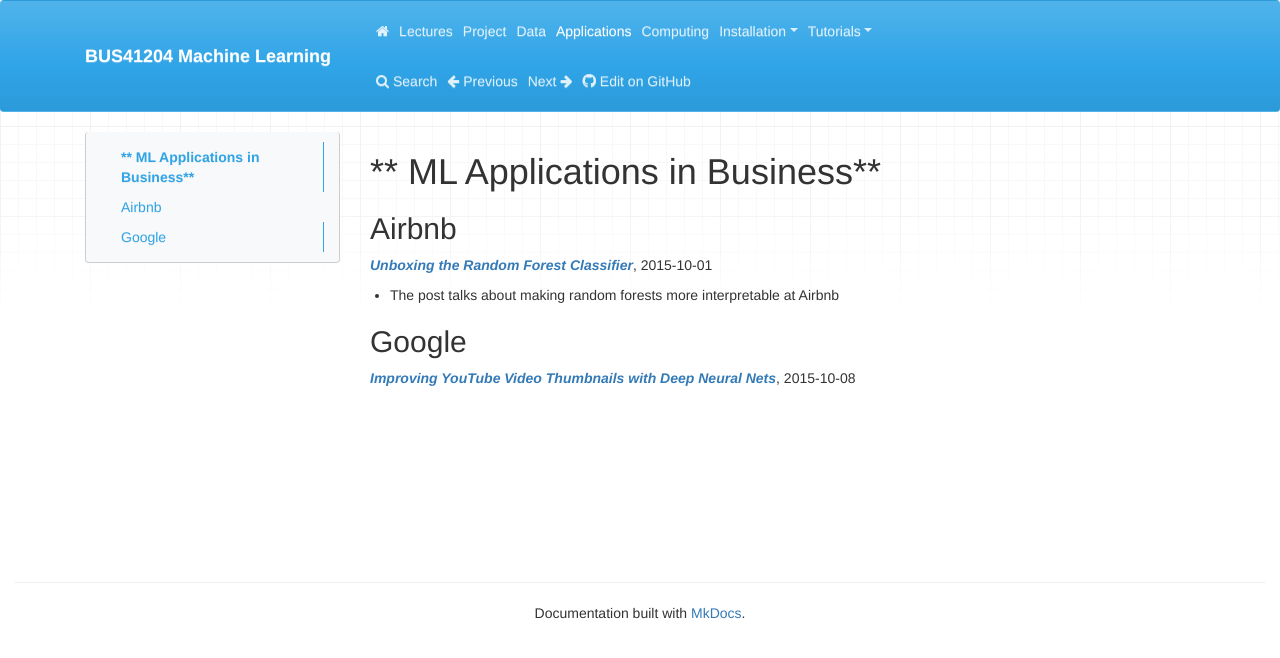
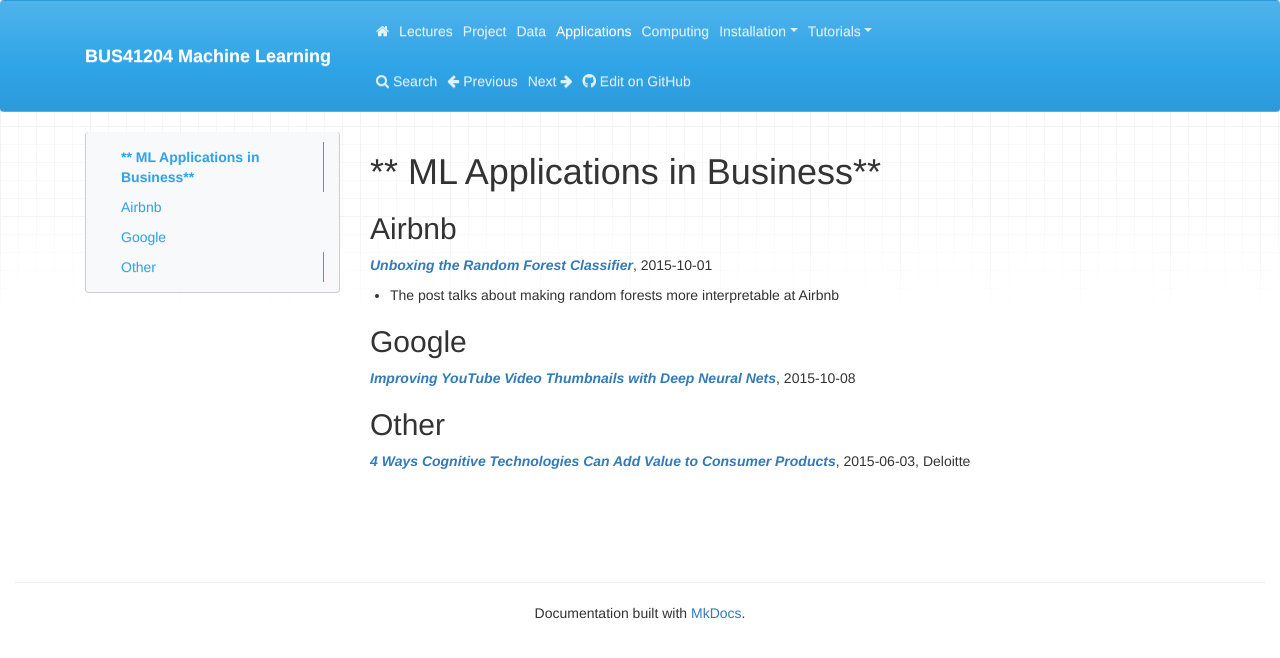
Before and after one commit to ChicagoBoothML/MachineLearning_Fall2015, an MkDocs documentation site: the page built from docs/Applications.md, in a window 1280 px wide. Shown: the top 658 px of the page. Built offline with MkDocs 1.6.1, drawn with Linux system fonts in a browser that asks for light colours; nearby versions of some CDN libraries; old or Windows-style settings are respelled for this version of MkDocs.

Commit message:
add Deloitte article

```diff
--- a/docs/Applications.md
+++ b/docs/Applications.md
@@ -11,3 +11,8 @@
 ## Google
 
 [**_Improving YouTube Video Thumbnails with Deep Neural Nets_**](http://youtube-eng.blogspot.com/2015/10/improving-youtube-video-thumbnails-with_8.html), 2015-10-08
+
+
+## Other
+
+[**_4 Ways Cognitive Technologies Can Add Value to Consumer Products_**](http://dupress.com/articles/cognitive-technologies-consumer-products), 2015-06-03, Deloitte
```
